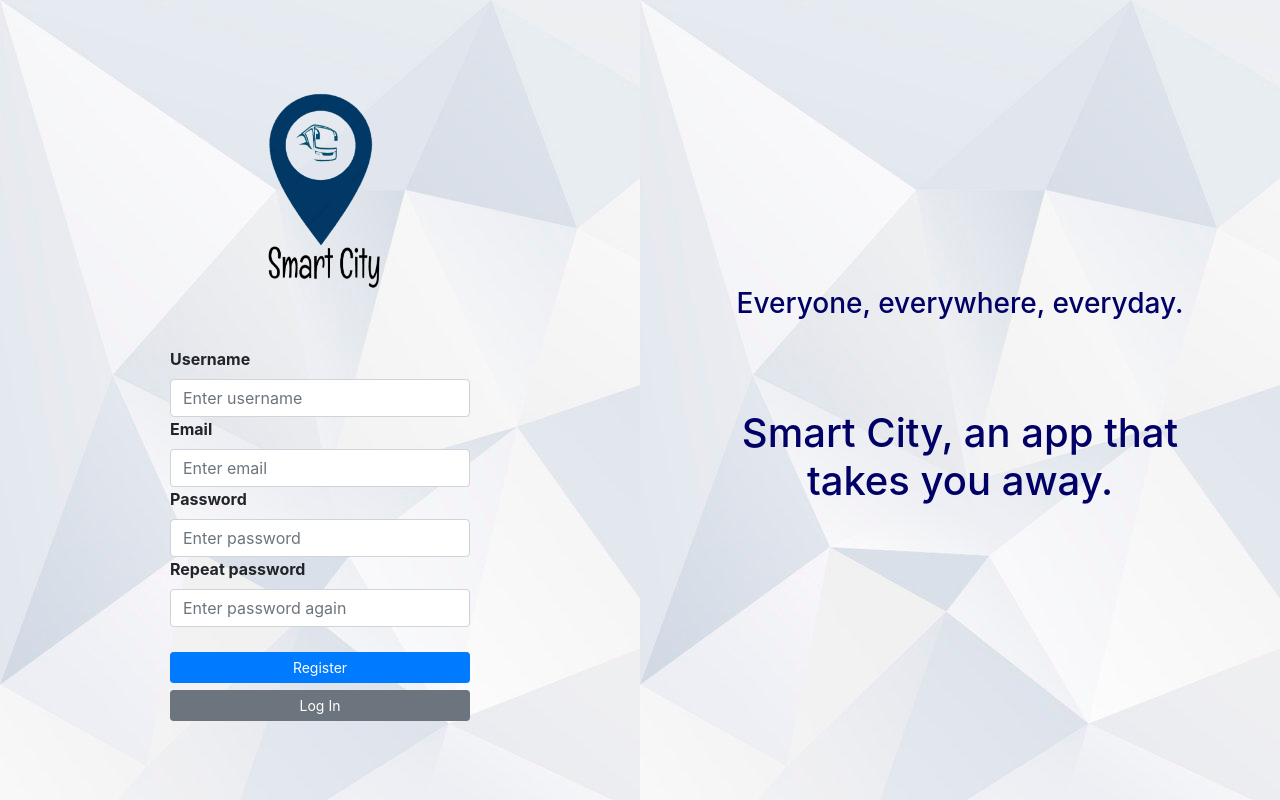
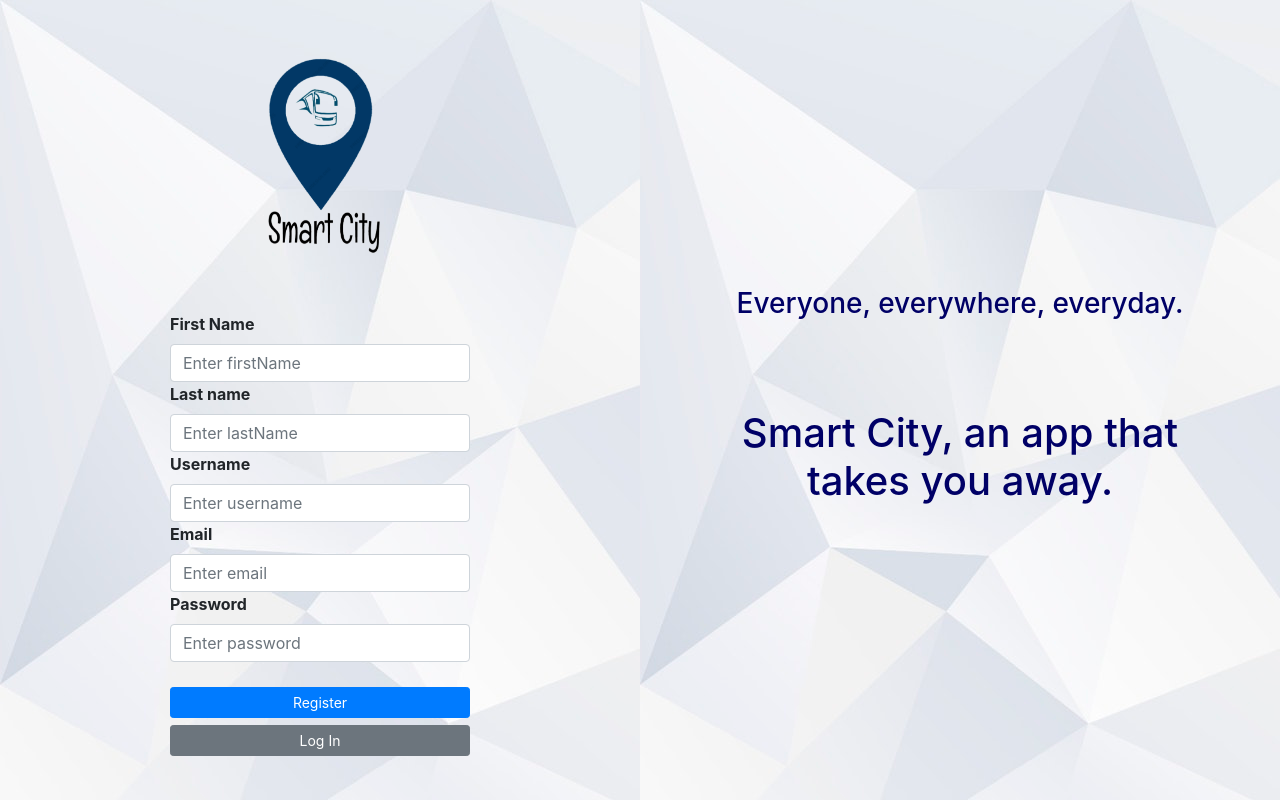
Before and after one commit to Marcel1123/.Net-Project, a React (Create React App) app in the folder Documentation/bus-client/: page / in a window 1280 px wide. Both pictures are taken after a click on the button "Register". Built offline with nearby package versions, Linux system fonts and the light colour scheme.

Commit message:
login & reg calls

```diff
--- a/Documentation/bus-client/package.json
+++ b/Documentation/bus-client/package.json
@@ -3,6 +3,7 @@
   "version": "0.1.0",
   "private": true,
   "dependencies": {
+    "axios": "^0.19.0",
     "bootstrap": "^4.4.1",
     "react": "^16.12.0",
     "react-bootstrap": "^1.0.0-beta.16",
--- /dev/null
+++ b/Documentation/bus-client/src/components/Authentificator/LoginForm/actions.js
@@ -0,0 +1,13 @@
+import axios from 'axios';
+
+const loginEndPoint = 'http://localhost:49536/api/v1/Person/login';
+
+const loginPerson = async (body) => {
+    const resp = await axios.post(
+        loginEndPoint,
+        body,
+        );
+    console.log('await done');
+}
+
+export default loginPerson;
--- a/Documentation/bus-client/src/components/Authentificator/LoginForm/index.js
+++ b/Documentation/bus-client/src/components/Authentificator/LoginForm/index.js
@@ -1,6 +1,7 @@
 import React, { Component } from 'react';
 import logo from '../../../logo.png'
 
+import loginPerson from './actions';
 
 
 export default class LoginForm extends React.Component{
@@ -17,7 +18,8 @@ export default class LoginForm extends React.Component{
     }
 
     submitLogin = (event) => {
-        console.log('check login')
+        const  {username, password} = this.state;
+        loginPerson({username, password});
         event.preventDefault();
     }
 
--- /dev/null
+++ b/Documentation/bus-client/src/components/Authentificator/RegisterForm/actions.js
@@ -0,0 +1,13 @@
+import axios from 'axios';
+
+const registerEndPoint = 'http://localhost:49536/api/v1/Person';
+
+const registerPerson = async (body) => {
+    const resp = await axios.post(
+        registerEndPoint,
+        body,
+        );
+    console.log('await done');
+}
+
+export default registerPerson;
--- a/Documentation/bus-client/src/components/Authentificator/RegisterForm/index.js
+++ b/Documentation/bus-client/src/components/Authentificator/RegisterForm/index.js
@@ -1,5 +1,7 @@
 import React, { Component } from 'react';
 import logo from '../../../logo.png'
+
+import registerPerson from './actions';
 
 
 
@@ -7,10 +9,11 @@ export default class RegisterForm extends React.Component{
     constructor(props){
         super(props);
         this.state = {
+            firstName: '',
+            lastName: '',
             username: '',
             email: '',
             password: '',
-            password2: '',
         };
     }
 
@@ -19,7 +22,8 @@ export default class RegisterForm extends React.Component{
     }
 
     submitRegister = (event) => {
-        console.log('check register')
+        const { firstName, lastName, email, username, password } = this.state;
+        registerPerson({firstName, lastName, email, username, password});
         event.preventDefault();
     }
 
@@ -36,6 +40,28 @@ export default class RegisterForm extends React.Component{
                 onSubmit={this.submitRegister}
                 style={{width: 300}}
             >
+                <label className='font-weight-bold form-label'>
+                    First Name
+                </label>
+                    <input
+                        className='form-control'
+                        type='text'
+                        value={this.state.firstName}
+                        placeholder='Enter firstName'
+                        onChange={(event) => this.handleTextField(event, 'firstName')}
+                    >
+                    </input>
+                <label className='font-weight-bold form-label'>
+                    Last name
+                </label>
+                    <input
+                        className='form-control'
+                        type='text'
+                        value={this.state.lastName}
+                        placeholder='Enter lastName'
+                        onChange={(event) => this.handleTextField(event, 'lastName')}
+                    >
+                    </input>
                 <label className='font-weight-bold form-label'>
                     Username
                 </label>
@@ -69,17 +95,6 @@ export default class RegisterForm extends React.Component{
                         onChange={(event) => this.handleTextField(event, 'password')}
                     >
                     </input>
-                <label className='font-weight-bold form-label'>
-                    Repeat password
-                </label>
-                    <input
-                        className='form-control'
-                        type='password'
-                        // value={this.state.password}
-                        placeholder='Enter password again'
-                        onChange={(event) => this.handleTextField(event, 'password2')}
-                    >
-                    </input>
                 <button
                     type='submit'
                     className='btn btn-primary btn-sm form-row'
--- a/Documentation/bus-client/src/index.js
+++ b/Documentation/bus-client/src/index.js
@@ -7,4 +7,4 @@ import 'bootstrap/dist/css/bootstrap.min.css';
 
 ReactDOM.render(<App />, document.getElementById('root'));
 
-serviceWorker.unregister();
+serviceWorker.register();
```
Also changed, not shown: 1 other file (tests, documents, lock files or other folders).
